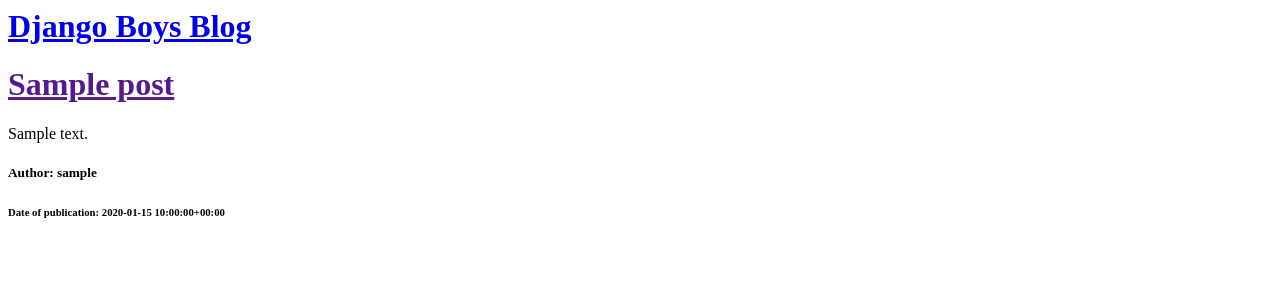
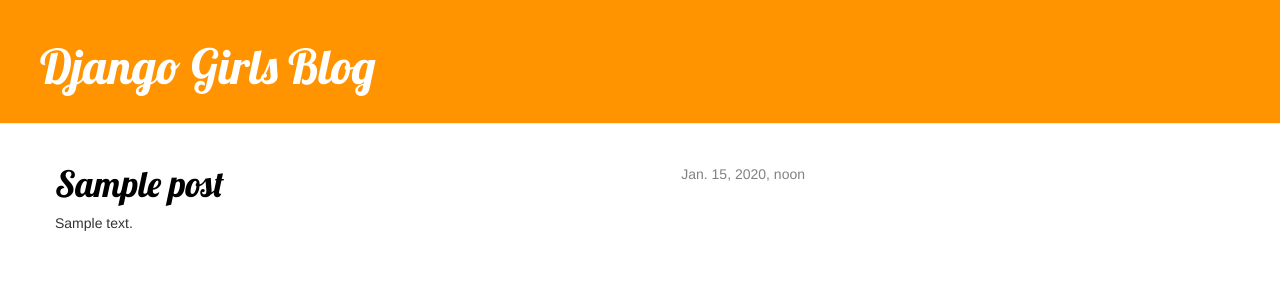
Before and after one commit to Mbapathe/django_test, a Django app: template blog/templates/blog/post_list.html in a window 1280 px wide. Shown: the top 302 px of the page. Run offline with Django 3.2, Linux system fonts and the light colour scheme; the template is opened without the code that fills it: values that come from a table or form of the project are taken from there, others are empty; tables that the repository leaves empty hold one stand-in row (values such as "Sample post"); some libraries are stand-ins or nearby versions.

Commit message:
Third stage of changes

```diff
--- a/blog/models.py
+++ b/blog/models.py
@@ -17,3 +17,9 @@
 
     def __str__(self):
         return self.title
+
+    def post_detail(request, pk):
+        Post.object.get(pk=pk)
+
+#	def post_detail (request, pk):
+#		Post.object.get(pk=pk)
--- /dev/null
+++ b/blog/static/css/blog.css
@@ -0,0 +1,47 @@
+    .page-header {
+        background-color: #ff9400;
+        margin-top: 0;
+        padding: 20px 20px 20px 40px;
+    }
+
+    .page-header h1, .page-header h1 a, .page-header h1 a:visited, .page-header h1 a:active {
+        color: #ffffff;
+        font-size: 36pt;
+        text-decoration: none;
+    }
+
+    .content {
+        margin-left: 40px;
+    }
+
+    h1, h2, h3, h4 {
+        font-family: 'Lobster', cursive;
+    }
+
+    .date {
+        float: right;
+        color: #828282;
+    }
+
+    .save {
+        float: right;
+    }
+
+    .post-form textarea, .post-form input {
+        width: 100%;
+    }
+
+    .top-menu, .top-menu:hover, .top-menu:visited {
+        color: #ffffff;
+        float: right;
+        font-size: 26pt;
+        margin-right: 20px;
+    }
+
+    .post {
+        margin-bottom: 70px;
+    }
+
+    .post h1 a, .post h1 a:visited {
+        color: #000000;
+    }
--- /dev/null
+++ b/blog/templates/blog/base.html
@@ -0,0 +1,26 @@
+   {% load staticfiles %}
+   <html>
+        <head>
+            <link rel="stylesheet" href="//maxcdn.bootstrapcdn.com/bootstrap/3.2.0/css/bootstrap.min.css">
+			<link rel="stylesheet" href="//maxcdn.bootstrapcdn.com/bootstrap/3.2.0/css/bootstrap-theme.min.css">
+			<link rel="stylesheet" href="{% static 'css/blog.css' %}">
+			<link href="https://fonts.googleapis.com/css?family=Lobster&subset=latin,cyrillic" rel="stylesheet" type="text/css">
+			<link href="https://fonts.googleapis.com/css?family=Roboto&subset=latin,cyrillic" rel="stylesheet" type="text/css">
+			<title>Django Boys blog</title>
+
+
+        </head>
+        <body>
+        <div class="page-header">
+            <h1><a href="/">Django Girls Blog</a></h1>
+        </div>
+        <div class="content container">
+            <div class="row">
+                <div class="col-md-8">
+                {% block content %}
+                {% endblock %}
+                </div>
+            </div>
+        </div>
+		</body>
+    </html>
--- a/blog/templates/blog/post_list.html
+++ b/blog/templates/blog/post_list.html
@@ -1,29 +1,13 @@
-    <html>
-        <head>
-            <title>Django Boys blog</title>
-        </head>
-        <body>
-            <!--
-			<script>
-				alert('GO TO TEST Blog');
-			</script>
-			-->
-			<div>
-                <h1><a href="mbapathe.pythonanywhere.com">Django Boys Blog</a></h1>
+    {% extends 'blog/base.html' %}
+
+    {% block content %}
+        {% for post in posts %}
+            <div class="post">
+                <div class="date">
+                    {{ post.published_date }}
+                </div>
+                <h1><a href="{% url 'post_detail' pk=post.pk%}">{{ post.title }}</a></h1>
+                <p>{{ post.text|linebreaksbr }}</p>
             </div>
-			<div>
-			{% for i in posts%}
-				<div>
-				<h1><a href = ''>{{ i.title }}</a></h1>
-				<div>
-				<p>{{ i.text }}</p>
-				<h5>Author: {{ i.author }}</h5>
-				<p><h6>Date of publication: {{ i.published_date|linebreaksbr }}</h6></p>
-				</div>
-				</div>
-			{% endfor %}
-			</div>
-
-
-        </body>
-    </html>
+        {% endfor %}
+    {% endblock content %}
--- a/blog/urls.py
+++ b/blog/urls.py
@@ -3,4 +3,5 @@
 
 urlpatterns = [
 	url(r'^$', views.post_list, name = 'post_list'),
+	url(r'post/(?P<pk>[0-9]+)/$', views.post_detail, name = 'post_detail')
 	]
--- a/blog/views.py
+++ b/blog/views.py
@@ -1,7 +1,11 @@
-from django.shortcuts import render
+from django.shortcuts import render, get_object_or_404
 from .models import Post
 from django.utils import timezone
 
 def post_list(request):
 	posts = Post.objects.filter(published_date__lte = timezone.now()).order_by('published_date')
 	return render(request, 'blog/post_list.html', {'posts':posts})
+
+def post_detail(request, pk):
+	post = get_object_or_404(Post, pk=pk)
+	return render(request, 'blog/post_detail.html', {'post':post})
--- /dev/null
+++ b/import_script.py
@@ -0,0 +1,3 @@
+from blog.models import Post
+from django.contrib.auth.models import User
+from django.utils import timezone
```
Also changed, not shown: blog/templates/blog/post_detail.html (added, +13 -0 lines).
